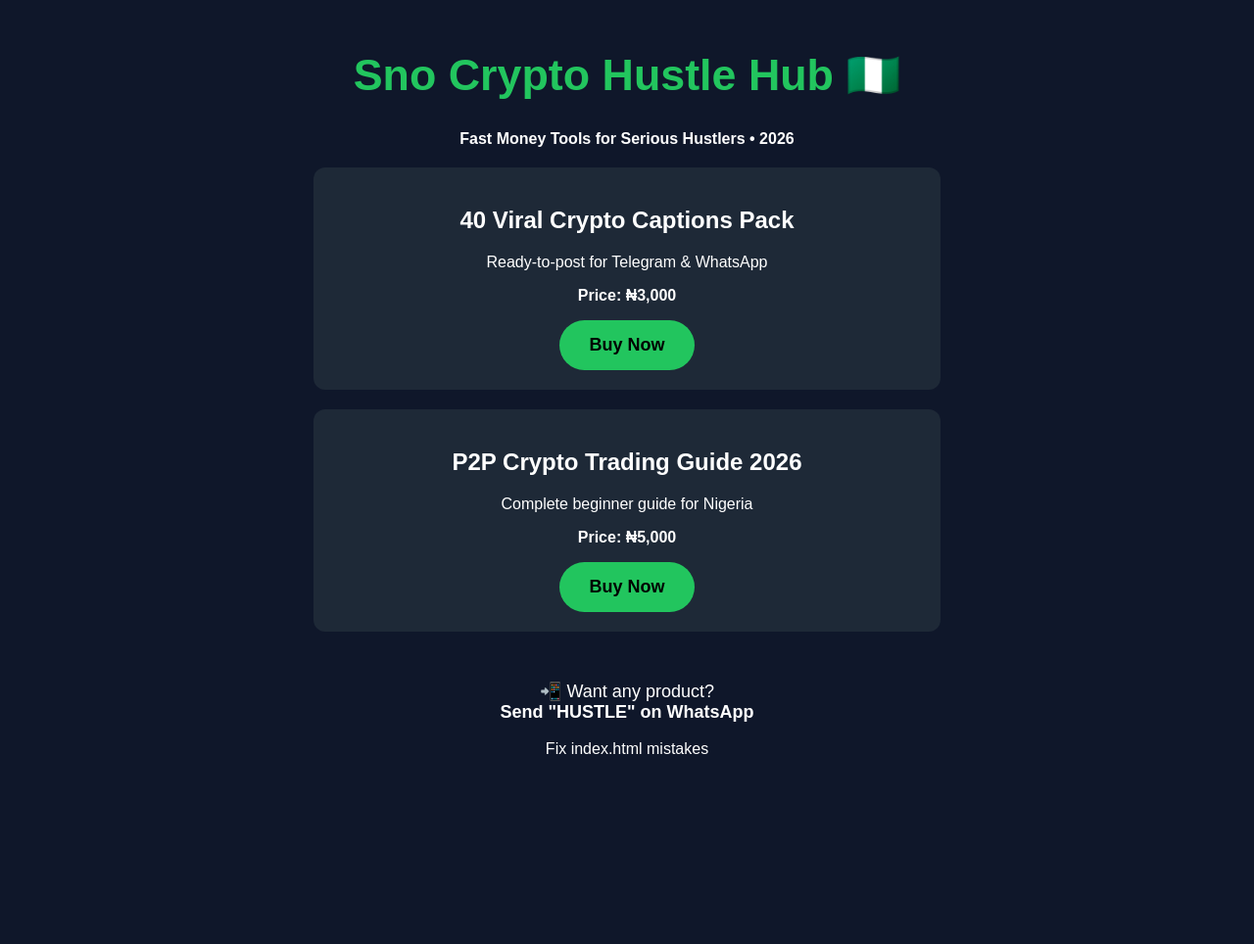
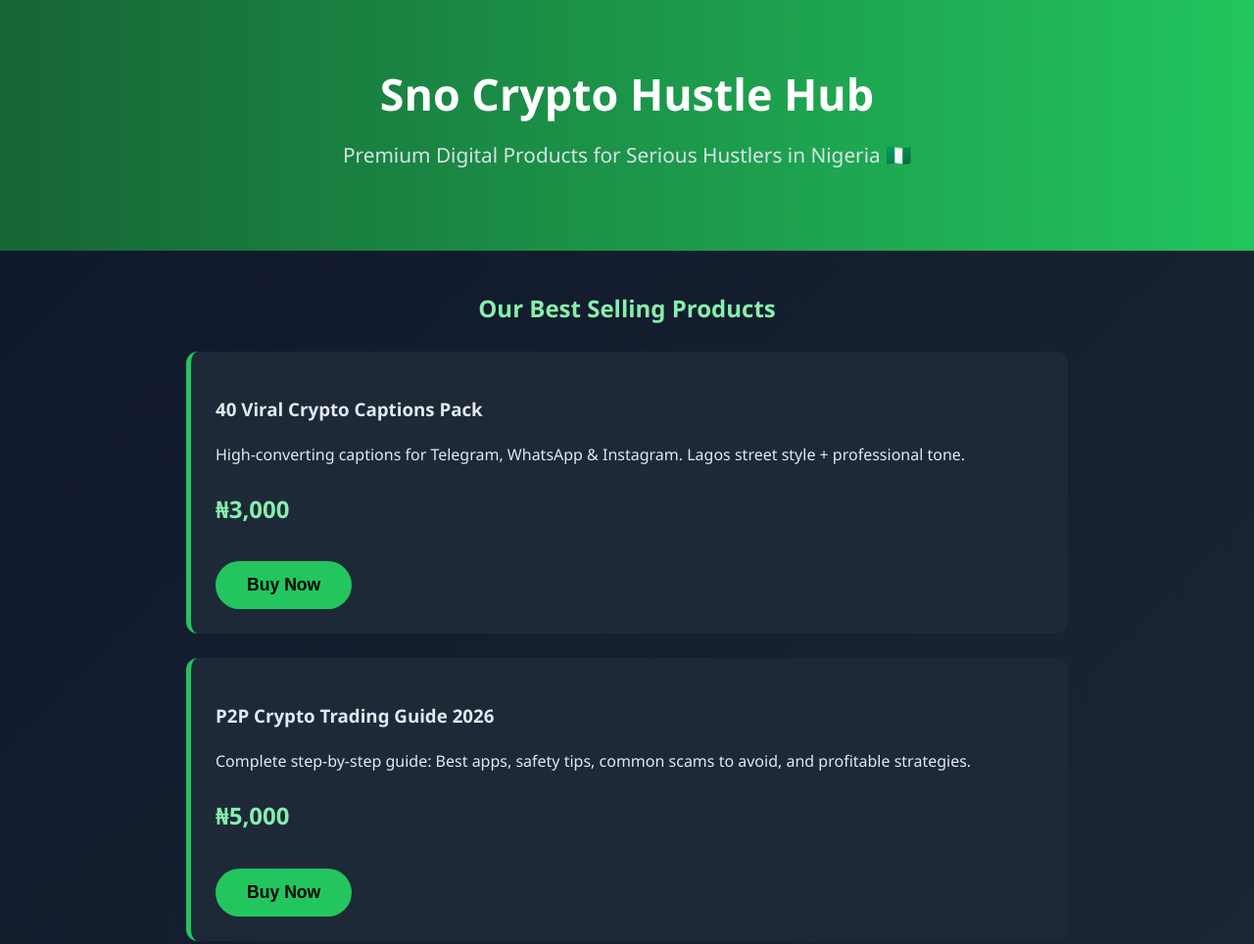
Before and after one commit to fortunatelysno-design/sno-crypto-hustle, a plain HTML site: page index.html in a window 1280 px wide. Shown: the top 964 px of the page at 98% size. Before the commit the page ends 800 px from the top, so only its background shows below. Drawn offline with Linux system fonts and the light colour scheme.

Commit message:
Update index.html with new meta and styling

```diff
--- a/index.html
+++ b/index.html
@@ -3,58 +3,107 @@
 <head>
     <meta charset="UTF-8">
     <meta name="viewport" content="width=device-width, initial-scale=1.0">
-    <title>Sno Crypto Hustle Hub</title>
+    <meta name="description" content="Sno Crypto Hustle Hub - Premium Digital Products for Telegram & Crypto Hustlers in Nigeria">
+    <title>Sno Crypto Hustle Hub | Premium Digital Products</title>
     <style>
         body {
-            font-family: Arial, sans-serif;
+            font-family: 'Segoe UI', Arial, sans-serif;
             margin: 0;
-            padding: 20px;
-            background: #0f172a;
-            color: white;
+            padding: 0;
+            background: linear-gradient(135deg, #0f172a 0%, #1e2937 100%);
+            color: #e2e8f0;
+            line-height: 1.6;
+        }
+        header {
+            background: linear-gradient(to right, #166534, #22c55e);
+            padding: 60px 20px;
             text-align: center;
         }
-        h1 { color: #22c55e; font-size: 2.8em; }
+        h1 {
+            font-size: 2.8em;
+            margin: 0;
+            color: white;
+        }
+        .tagline {
+            font-size: 1.3em;
+            margin-top: 10px;
+            opacity: 0.95;
+        }
+        .container {
+            max-width: 900px;
+            margin: 40px auto;
+            padding: 0 20px;
+        }
         .product {
             background: #1e2937;
-            margin: 20px auto;
-            padding: 20px;
+            margin: 25px 0;
+            padding: 25px;
             border-radius: 12px;
-            max-width: 600px;
+            border-left: 5px solid #22c55e;
+        }
+        .price {
+            font-size: 1.5em;
+            color: #86efac;
+            font-weight: bold;
         }
         button {
             background: #22c55e;
             color: black;
-            padding: 15px 30px;
             border: none;
+            padding: 14px 32px;
+            font-size: 1.1em;
+            font-weight: bold;
             border-radius: 50px;
-            font-size: 18px;
-            font-weight: bold;
             cursor: pointer;
+            margin-top: 10px;
+        }
+        button:hover {
+            background: #86efac;
+            transform: scale(1.05);
+        }
+        footer {
+            text-align: center;
+            padding: 40px 20px;
+            background: #020617;
+            margin-top: 50px;
         }
     </style>
 </head>
 <body>
-    <h1>Sno Crypto Hustle Hub 🇳🇬</h1>
-    <p><strong>Fast Money Tools for Serious Hustlers • 2026</strong></p>
+    <header>
+        <h1>Sno Crypto Hustle Hub</h1>
+        <p class="tagline">Premium Digital Products for Serious Hustlers in Nigeria 🇳🇬</p>
+    </header>
 
-    <div class="product">
-        <h2>40 Viral Crypto Captions Pack</h2>
-        <p>Ready-to-post for Telegram & WhatsApp</p>
-        <p><strong>Price: ₦3,000</strong></p>
-        <button onclick="alert('Send WhatsApp message: CAPTIONS PACK')">Buy Now</button>
+    <div class="container">
+        <h2 style="text-align:center; color:#86efac;">Our Best Selling Products</h2>
+
+        <div class="product">
+            <h3>40 Viral Crypto Captions Pack</h3>
+            <p>High-converting captions for Telegram, WhatsApp & Instagram. Lagos street style + professional tone.</p>
+            <p class="price">₦3,000</p>
+            <button onclick="alert('Send WhatsApp: CAPTIONS PACK')">Buy Now</button>
+        </div>
+
+        <div class="product">
+            <h3>P2P Crypto Trading Guide 2026</h3>
+            <p>Complete step-by-step guide: Best apps, safety tips, common scams to avoid, and profitable strategies.</p>
+            <p class="price">₦5,000</p>
+            <button onclick="alert('Send WhatsApp: P2P GUIDE')">Buy Now</button>
+        </div>
+
+        <div class="product">
+            <h3>Telegram Channel Growth Pack</h3>
+            <p>Channel names, bios, 30 days content calendar + promotion strategies.</p>
+            <p class="price">₦4,000</p>
+            <button onclick="alert('Send WhatsApp: GROWTH PACK')">Buy Now</button>
+        </div>
     </div>
 
-    <div class="product">
-        <h2>P2P Crypto Trading Guide 2026</h2>
-        <p>Complete beginner guide for Nigeria</p>
-        <p><strong>Price: ₦5,000</strong></p>
-        <button onclick="alert('Send WhatsApp message: P2P GUIDE')">Buy Now</button>
-    </div>
-
-    <p style="margin-top: 50px; font-size: 18px;">
-        📲 Want any product? <br>
-        <strong>Send "HUSTLE" on WhatsApp</strong>
-    </p>
+    <footer>
+        <p><strong>Contact me on WhatsApp for instant delivery</strong></p>
+        <p>Send message: <strong>HUSTLE</strong></p>
+        <p style="margin-top: 20px;">© 2026 Sno Crypto Hustle Hub</p>
+    </footer>
 </body>
 </html>
-Fix index.html mistakes
```
